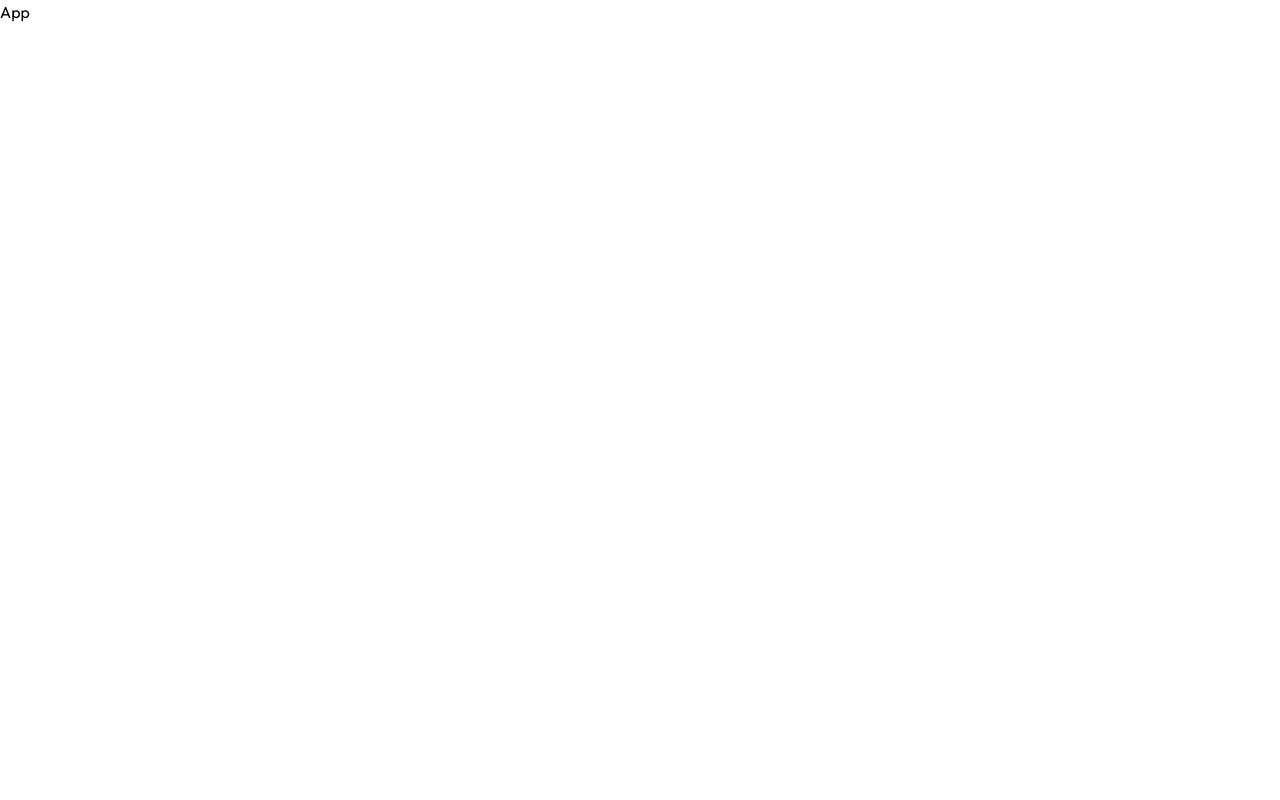
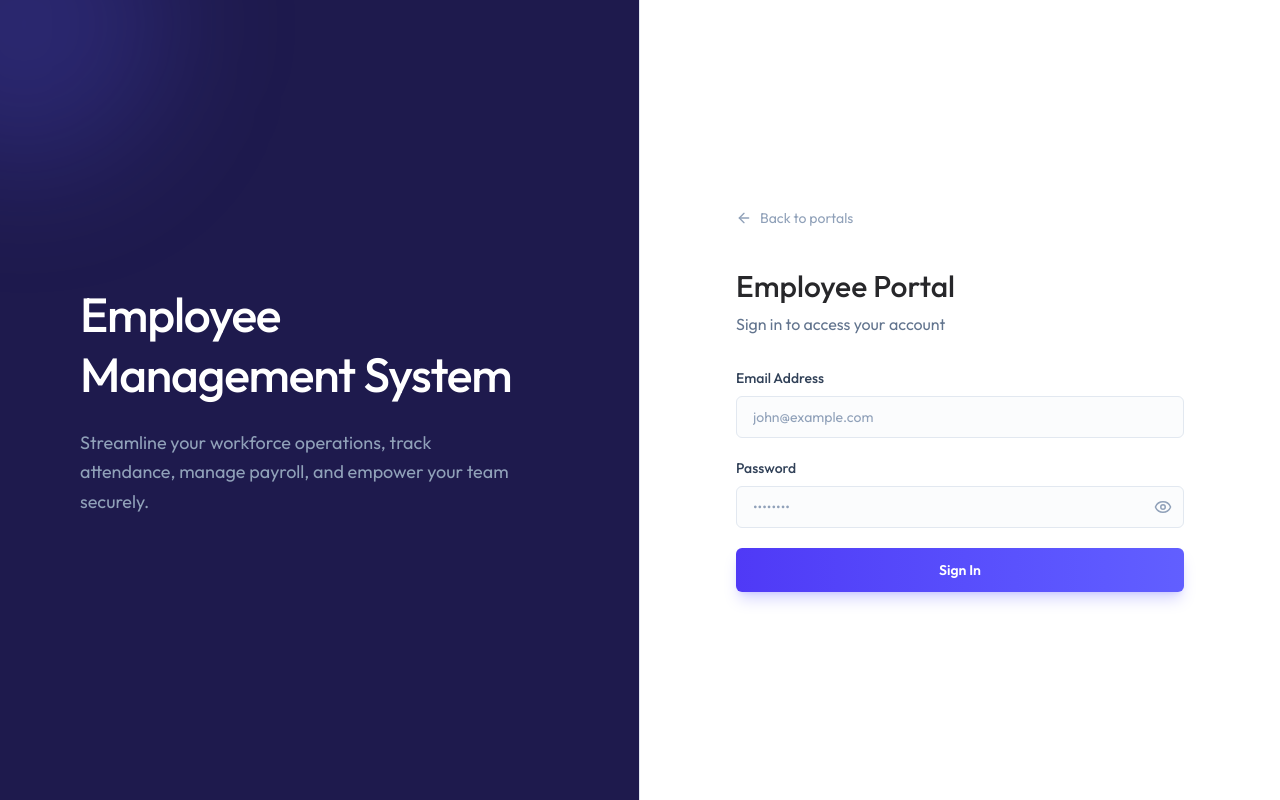
Before and after one commit to jer-eapen02/Employee-Management-System, a React (Vite) app in the folder client/: page /login/employee in a window 1280 px wide. Built offline with nearby package versions, Linux system fonts and the light colour scheme.

Commit message:
login form UI completed

```diff
--- a/client/src/App.jsx
+++ b/client/src/App.jsx
@@ -1,8 +1,36 @@
-import React from 'react'
+import { Toaster } from 'react-hot-toast'
+import { Navigate, Route, Routes } from 'react-router-dom'
+import LoginLanding from './pages/LoginLanding'
+import Layout from './pages/Layout'
+import Dashboard from './pages/Dashboard'
+import Employees from './pages/Employees'
+import Attendance from './pages/Attendance'
+import Leave from './pages/Leave'
+import Payslips from './pages/Payslips'
+import Settings from './pages/Settings'
+import PrintPayslip from './pages/PrintPayslip'
+import LoginForm from './components/LoginForm'
 
 const App = () => {
   return (
-    <div>App</div>
+    <>
+      <Toaster />
+      <Routes>
+        <Route path='/login' element={<LoginLanding />} />
+        <Route path='/login/admin' element={<LoginForm role="admin" title="Admin Portal" subtitle="Sign in to manage the organization" />} />
+        <Route path='/login/employee' element={<LoginForm role="employee" title="Employee Portal" subtitle="Sign in to access your account" />} />
+        <Route element={<Layout />}>
+          <Route path='/dashboard' element={<Dashboard />} />
+          <Route path='/employees' element={<Employees />} />
+          <Route path='/attendance' element={<Attendance />} />
+          <Route path='/leave' element={<Leave />} />
+          <Route path='/payslips' element={<Payslips />} />
+          <Route path='/settings' element={<Settings />} />
+        </Route>
+        <Route path='/print/payslips/:id' element={<PrintPayslip />} />
+        <Route path='*' element={<Navigate to="/dashboard" replace />} />
+      </Routes>
+    </>
   )
 }
 
--- /dev/null
+++ b/client/src/components/LoginForm.jsx
@@ -0,0 +1,82 @@
+import LoginLeftSide from "./LoginLeftSide";
+import { Link } from "react-router-dom";
+import { ArrowLeftIcon, EyeIcon, EyeOffIcon, Loader2Icon } from "lucide-react";
+import { useState } from "react";
+
+const LoginForm = ({ role, title, subtitle }) => {
+  const [email, setEmail] = useState("");
+  const [password, setPassword] = useState("");
+  const [showPassword, setShowPassword] = useState(false);
+  const [error, setError] = useState("");
+  const [loading, setLoading] = useState(false);
+
+  const handleSubmit = async (e) => {
+    e.preventDefault();
+  };
+
+  return (
+    <div className="min-h-screen flex flex-col md:flex-row">
+      <LoginLeftSide />
+      <div className="flex-1 flex items-center justify-center p-6 sm:p-12 bg-white">
+        <div className="w-full max-w-md animate-fade-in">
+          <Link
+            to="/login"
+            className="inline-flex items-center gap-2 text-slate-400 hover:text-slate-700 text-sm mb-10 transition-colors"
+          >
+            <ArrowLeftIcon size={16} /> Back to portals
+          </Link>
+          <div className="mb-8">
+            <h1 className="text-2xl sm:text-3xl font-medium text-zinc-800">
+              {title}
+            </h1>
+            <p className="text-slate-500 text-sm sm:text-base mt-2">
+              {subtitle}
+            </p>
+          </div>
+          {error && (
+            <div className="mb-6 p-4 bg-rose-50 border border-rose-200 text-rose-700 text-sm rounded-xl flex items-start gap-3">
+              <div className="w-1.5 h1.5 rounded-full bg-rose-500 mt-1.5 shrink-0" />
+              {error}
+            </div>
+          )}
+          <form className="space-y-5" onSubmit={handleSubmit}>
+            <div>
+              <label className="block text-sm font-medium text-slate-700 mb-2">
+                Email Address
+              </label>
+              <input
+                type="email"
+                value={email}
+                onChange={(e) => setEmail(e.target.value)}
+                required
+                placeholder="john@example.com"
+              />
+            </div>
+            <div>
+              <label className="block text-sm font-medium text-slate-700 mb-2">
+                Password
+              </label>
+              <div className="relative">
+                <input
+                  type={showPassword ? "text" : "password"}
+                  onChange={(e) => setPassword(e.target.value)}
+                  required
+                  placeholder="••••••••"
+                  className="pr-11"
+                />
+                <button type="button" className="absolute right-3 top-1/2 -translate-y-1/2 text-slate-400 hover:text-slate-600 transition-colors" onClick={() => setShowPassword(!showPassword)}>
+                  {showPassword ? <EyeOffIcon size={18} /> : <EyeIcon size={18} />}
+                </button>
+              </div>
+            </div>
+            <button type="submit" disabled={loading} className="w-full py-3 bg-linear-to-r from-indigo-600 to-indigo-500 text-white rounded-md text-sm font-semibold hover:from-indigo-700 hover:to-indigo-600 disabled:opacity-50 transition-all duration-200 shadow-lg shadow-indigo-500/25 active:scale-[0.98] flex items-center justify-center">
+              {loading && <Loader2Icon className="animate-spin h-4 w-4 mr-2" />} Sign In
+            </button>
+          </form>
+        </div>
+      </div>
+    </div>
+  );
+};
+
+export default LoginForm;
--- /dev/null
+++ b/client/src/components/LoginLeftSide.jsx
@@ -0,0 +1,16 @@
+
+
+const LoginLeftSide = () => {
+  return (
+    <div className="hidden md:flex w-1/2 bg-indigo-950 relative overflow-hidden border-r border-slate-200">
+        <div className="absolute -top-30 -left-30 w-72 h-72 bg-indigo-500/20 rounded-full blur-3xl">
+        </div>
+        <div className="relative z-10 flex flex-col items-start justify-center p-12 lg:p-20 w-full h-full">
+            <h1 className="text-4xl lg:text-5xl font-medium text-white mb-6 leading-tight tracking-tight">Employee <br /> Management System</h1>
+            <p className="text-slate-400 text-lg max-w-md leading-relaxed">Streamline your workforce operations, track attendance, manage payroll, and empower your team securely.</p>
+        </div>
+    </div>
+  )
+}
+
+export default LoginLeftSide
--- /dev/null
+++ b/client/src/pages/Attendance.jsx
@@ -0,0 +1,9 @@
+
+
+const Attendance = () => {
+  return (
+    <div>Attendance</div>
+  )
+}
+
+export default Attendance
--- /dev/null
+++ b/client/src/pages/Dashboard.jsx
@@ -0,0 +1,9 @@
+
+
+const Dashboard = () => {
+  return (
+    <div>Dashboard</div>
+  )
+}
+
+export default Dashboard
--- /dev/null
+++ b/client/src/pages/Employees.jsx
@@ -0,0 +1,9 @@
+
+
+const Employees = () => {
+  return (
+    <div>Employees</div>
+  )
+}
+
+export default Employees
--- /dev/null
+++ b/client/src/pages/Layout.jsx
@@ -0,0 +1,17 @@
+import { Outlet } from "react-router-dom"
+
+
+const Layout = () => {
+  return (
+    <div className="flex h-screen bg-linear-to-br from-slate-50 via-white to-indigo-50/30">
+      <p>Sidebar</p>
+      <main className="flex-1 overflow-y-auto">
+        <div className="p-4 pt-6 sm:p-6 sm:pt-6 lg:p-8 max-w-400 mx-auto">
+          <Outlet />
+        </div>
+      </main>
+    </div>
+  )
+}
+
+export default Layout
--- /dev/null
+++ b/client/src/pages/Leave.jsx
@@ -0,0 +1,9 @@
+
+
+const Leave = () => {
+  return (
+    <div>Leave</div>
+  )
+}
+
+export default Leave
--- /dev/null
+++ b/client/src/pages/LoginLanding.jsx
@@ -0,0 +1,55 @@
+import { Link } from "react-router-dom"
+import LoginLeftSide from "../components/LoginLeftSide"
+import { ArrowRightIcon, ShieldIcon, UserIcon } from "lucide-react"
+
+
+const LoginLanding = () => {
+  const portalOptions = [
+    {
+      to: "/login/admin",
+      title: "Admin Portal",
+      description: "Manage employees, departments, payroll, and system configurations.",
+      icon: ShieldIcon
+    },
+    {
+      to: "/login/employee",
+      title: "Employee Portal",
+      description: "View your profile, track attendance, request time off, and access payslips.",
+      icon: UserIcon
+    }
+  ]
+
+  return (
+    <div className="min-h-screen flex flex-col md:flex-row">
+      <LoginLeftSide />
+      <div className="w-full md:w-1/2 flex flex-col items-center justify-center p-6 sm:p-12 lg:p-16 relative overflow-y-auto min-h-screen">
+        <div className="w-full max-w-md animate-fade-in relative z-10">
+          {/* Header */}
+          <div className="mb-10 text-center md:text-left">
+            <h2 className="text-3xl font-medium text-slate-900 tracking-tight mb-3">Welcome Back</h2>
+            <p className="text-slate-500">Select your portal to securely access the system</p>
+          </div>
+
+          {/* Portals List */}
+          <div className="space-y-4">
+            {portalOptions.map((portal) => (
+              <Link key={portal.to} to={portal.to} className="group block bg-slate-50 border border-slate-200 rounded-lg p-5 sm:p-6 transition-all duration-300 hover:border-indigo-400 hover:bg-indigo-50">
+                <div className="relative z-10 flex items-center justify-between gap-4 sm:gap-5">
+                  <h3 className="text-lg text-slate-800 group-hover:text-indigo-600 mb-1 transition-colors">{portal.title}</h3>
+                  <ArrowRightIcon className="w-4 h-4 text-slate-400 group-hover:text-indigo-600 group-hover:translate-x-1 transition-all duration-300" />
+                </div>
+              </Link>
+            ))}
+          </div>
+
+          {/* Footer */}
+          <div className="mt-12 text-center md:text-left text-sm text-slate-400">
+            <p>© {new Date().getFullYear()} GreatStack. All rights reserved.</p>
+          </div>
+        </div>
+      </div>
+    </div>
+  )
+}
+
+export default LoginLanding
--- /dev/null
+++ b/client/src/pages/Payslips.jsx
@@ -0,0 +1,9 @@
+
+
+const Payslips = () => {
+  return (
+    <div>Payslips</div>
+  )
+}
+
+export default Payslips
--- /dev/null
+++ b/client/src/pages/PrintPayslip.jsx
@@ -0,0 +1,9 @@
+
+
+const PrintPayslip = () => {
+  return (
+    <div>PrintPayslip</div>
+  )
+}
+
+export default PrintPayslip
--- /dev/null
+++ b/client/src/pages/Settings.jsx
@@ -0,0 +1,9 @@
+
+
+const Settings = () => {
+  return (
+    <div>Settings</div>
+  )
+}
+
+export default Settings
```
